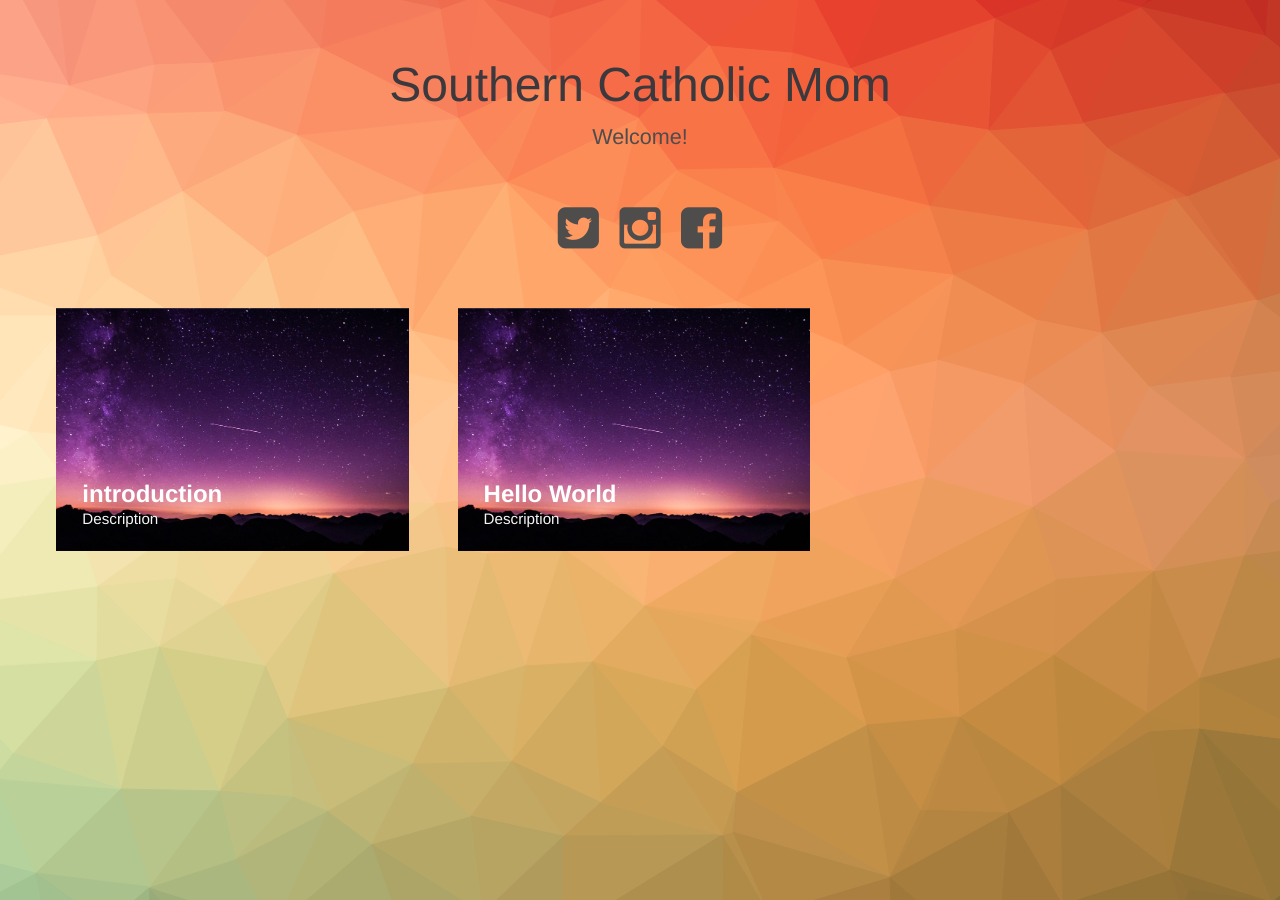
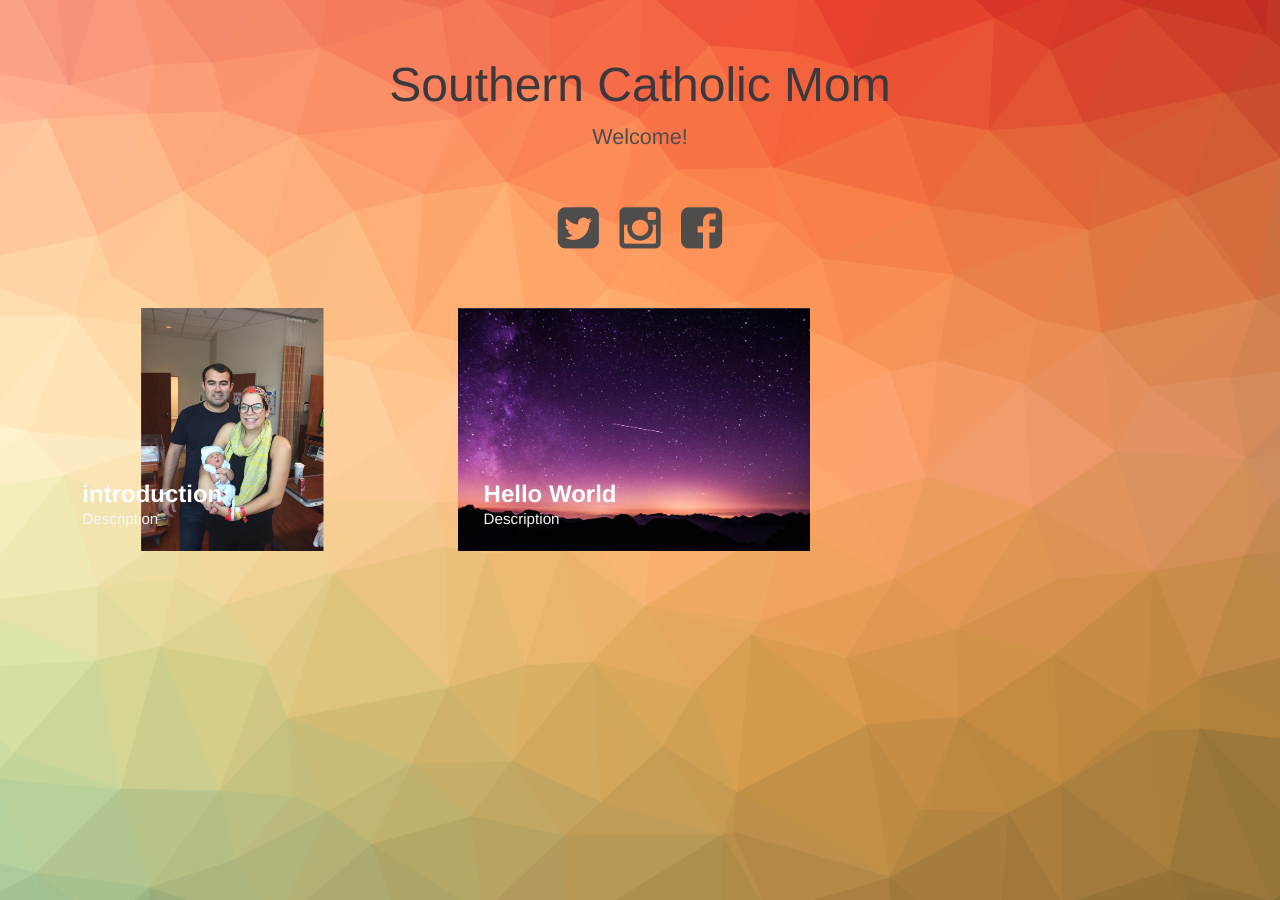
Before and after one commit to beccamccaskey/southerncatholicmom, a Jekyll site: the page built from index.html, in a window 1280 px wide. Built offline with Jekyll 4.4.1, drawn with Linux system fonts in a browser that asks for light colours.

Commit message:
Update 2017-02-21-Introduction.markdown

```diff
--- a/_posts/2017-02-21-Introduction.markdown
+++ b/_posts/2017-02-21-Introduction.markdown
@@ -3,7 +3,7 @@ title:  "introduction"
 subtitle: "Description"
 author: "Becca McCaskey"
 avatar: "img/authors/BecAlex.jpg"
-image: "img/d.jpg"
+image: "img/15781487_10154893859649224_8695225072507238914_n.jpg"
 date:   2017-02-21 10:25
 ---
 
```
